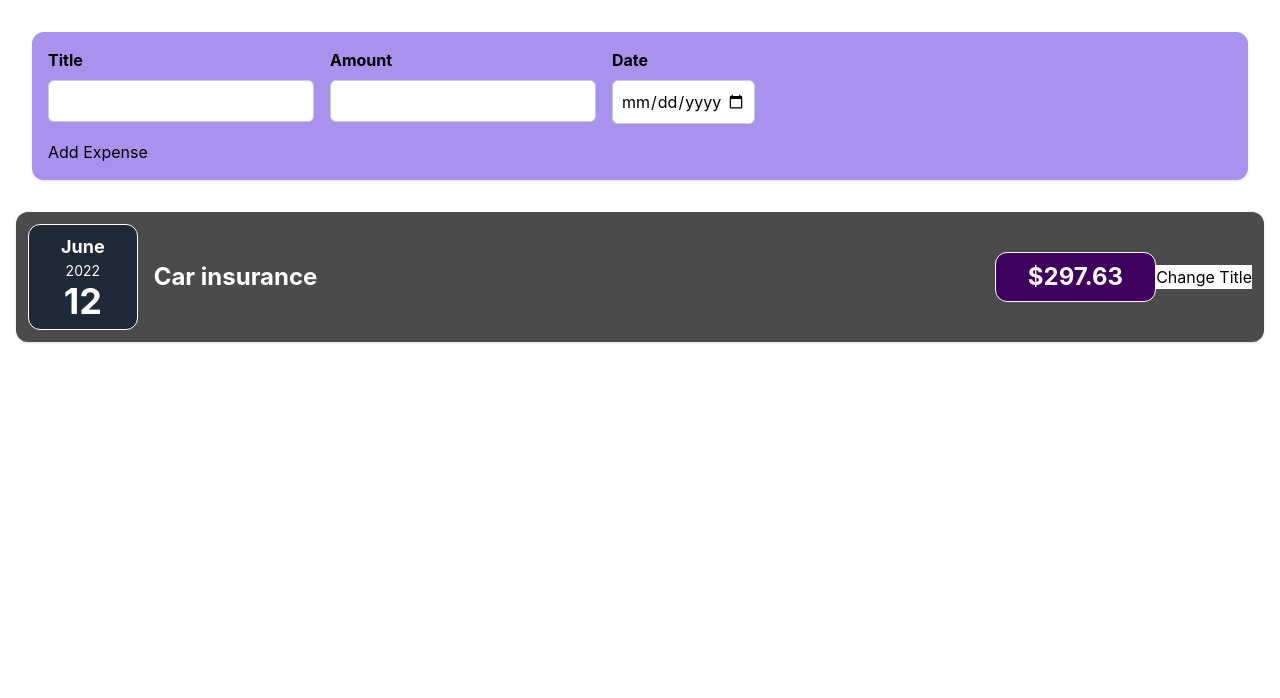
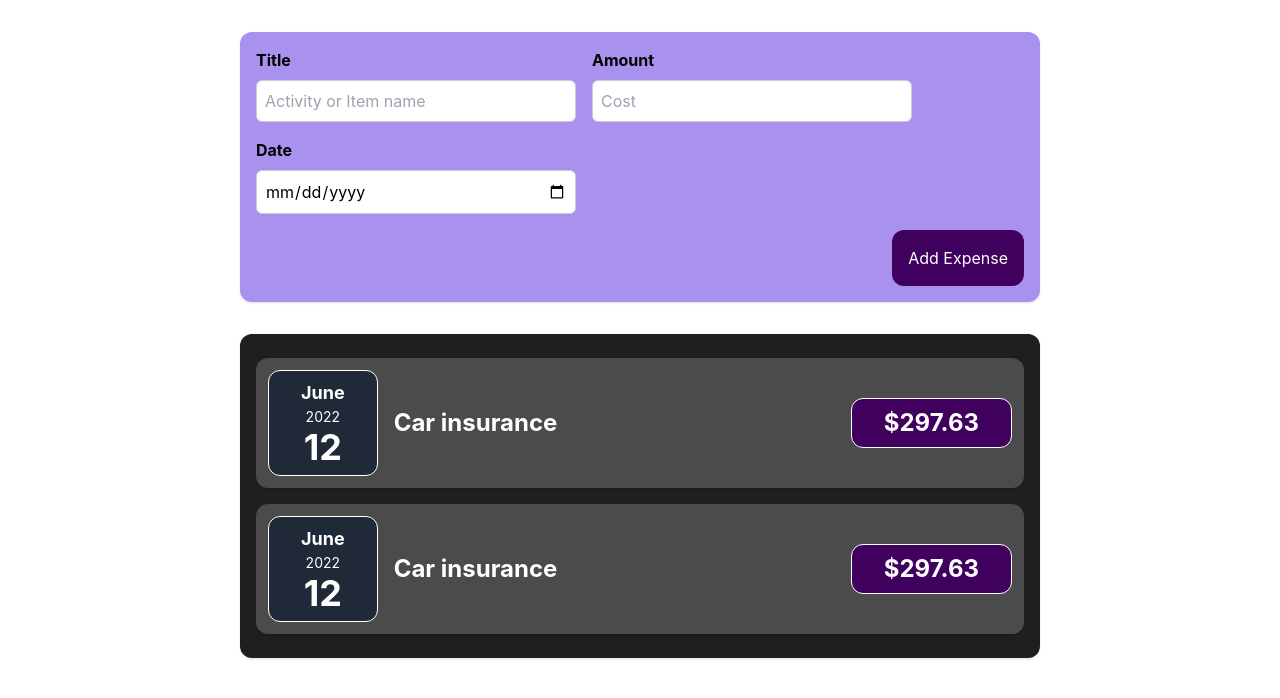
Before and after one commit to PM-Jab/react-expense-recorder, a React (Create React App) app: page / in a window 1280 px wide. Shown: the top 698 px of the page. Built offline with nearby package versions, Linux system fonts and the light colour scheme.

Commit message:
🚧 work on adding new expense

```diff
--- a/src/App.js
+++ b/src/App.js
@@ -1,10 +1,10 @@
-import ExpenseItem from "./components/expenses/ExpenseItem";
+import Expense from "./components/expenses/Expense";
 import NewExpense from "./components/newExpense/NewExpense";
 const App = () => {
   return (
     <div>
       <NewExpense />
-      <ExpenseItem
+      <Expense
         date={new Date(2022, 5, 12)}
         title="Car insurance"
         amount={297.63}
--- a/src/components/expenses/Expense.jsx
+++ b/src/components/expenses/Expense.jsx
@@ -3,5 +3,20 @@ import ExpenseItem from "./ExpenseItem";
 import Card from "../shared/Card";
 
 const Expense = (props) => {
-  return <Card className=""></Card>;
+  return (
+    <Card className="p-2 bg-expenseBg my-4 mx-auto w-[50rem] max-w-[95%]">
+      <ExpenseItem
+        title={props.title}
+        amount={props.amount}
+        date={props.date}
+      />
+      <ExpenseItem
+        title={props.title}
+        amount={props.amount}
+        date={props.date}
+      />
+    </Card>
+  );
 };
+
+export default Expense;
--- a/src/components/expenses/ExpenseItem.jsx
+++ b/src/components/expenses/ExpenseItem.jsx
@@ -5,13 +5,8 @@ import Card from "../shared/Card";
 const ExpenseItem = (props) => {
   const [title, setTitle] = useState(props.title);
 
-  const clickHandler = () => {
-    setTitle("Updated!");
-    console.log("clicked!!!");
-  };
-
   return (
-    <Card className="flex justify-between items-center shadow p-3 mx-4 my-4 rounded-xl bg-gray1">
+    <Card className="flex justify-between items-center shadow p-3 mx-2 my-4 rounded-xl bg-gray1">
       <ExpenseDate date={props.date} />
       <div className="flex flex-row items-center justify-start flex-1">
         <div className="text-2xl font-bold text-white flex-1 mx-4">{title}</div>
@@ -19,9 +14,6 @@ const ExpenseItem = (props) => {
           ${props.amount}
         </div>
       </div>
-      <button onClick={clickHandler} className="bg-white">
-        Change Title
-      </button>
     </Card>
   );
 };
--- a/src/components/newExpense/ExpenseForm.jsx
+++ b/src/components/newExpense/ExpenseForm.jsx
@@ -1,37 +1,81 @@
-import React from "react";
+import React, { useState } from "react";
 
-const ExpenseForm = () => {
+const ExpenseForm = (props) => {
+  const [newTitle, setTitle] = useState("");
+  const [newAmount, setAmount] = useState("");
+  const [newDate, setDate] = useState("");
+  const titleChangeHandler = (event) => {
+    setTitle(event.target.value);
+  };
+
+  const amountChangeHandler = (event) => {
+    setAmount(event.target.value);
+  };
+
+  const dateChangeHandler = (event) => {
+    setDate(event.target.value);
+  };
+
+  const submitHandler = (event) => {
+    event.preventDefault(); // what is do
+
+    const expenseData = {
+      title: newTitle,
+      amount: newAmount,
+      date: new Date(newDate),
+    };
+
+    props.onSaveExpenseData(expenseData);
+
+    setTitle("");
+    setAmount("");
+    setDate("");
+  };
+
   return (
-    <form>
+    <form onSubmit={submitHandler}>
       <div className="flex flex-wrap gap-4 mb-4 text-left">
         <div className="">
           <label className="font-bold mb-2 block">Title</label>
           <input
             type="text"
-            className="font-inherit p-2 rounded-md border border-solid border-white1"
+            placeholder="Activity or Item name"
+            onChange={titleChangeHandler}
+            value={newTitle}
+            className="font-inherit p-2 rounded-md border border-solid border-white1 w-[20rem] max-w-[100%]"
           />
         </div>
         <div>
           <label className="font-bold mb-2 block">Amount</label>
           <input
             type="number"
+            placeholder="Cost"
+            onChange={amountChangeHandler}
+            value={newAmount}
             min="0.01"
             step="0.01"
-            className="font-inherit p-2 rounded-md border border-solid border-white1"
+            className="font-inherit p-2 rounded-md border border-solid border-white1 w-[20rem] max-w-[100%]"
           />
         </div>
         <div>
           <label className="font-bold mb-2 block">Date</label>
           <input
             type="date"
+            onChange={dateChangeHandler}
+            value={newDate}
             min="2019-01-01"
             max="2023-12-31"
-            className="font-inherit p-2 rounded-md border border-solid border-white1"
+            className="font-inherit p-2 rounded-md border border-solid border-white1 w-[20rem] max-w-[100%]"
           />
         </div>
       </div>
-      <div className="text-left">
-        <button type="submit">Add Expense</button>
+      <div className="text-right">
+        <button
+          type="submit"
+          className="bg-purple1 text-white py-4 px-4 rounded-xl"
+        >
+          Add Expense
+        </button>
       </div>
     </form>
   );
--- a/src/components/newExpense/NewExpense.jsx
+++ b/src/components/newExpense/NewExpense.jsx
@@ -2,9 +2,17 @@ import React from "react";
 import ExpenseForm from "./ExpenseForm";
 
 const NewExpense = () => {
+  const saveExpenseDataHandler = (enteredExpenseData) => {
+    const expenseData = {
+      ...enteredExpenseData,
+      id: Math.random().toString(),
+    };
+    // console.log(expenseData);
+  };
+
   return (
-    <div className="bg-[#a892ee] p-4 my-8 mx-auto max-w-[95%] rounded-xl text-center shadow">
-      <ExpenseForm />
+    <div className="bg-[#a892ee] p-4 my-8 mx-auto w-[50rem] max-w-[95%] rounded-xl text-center shadow">
+      <ExpenseForm onSaveExpenseData={saveExpenseDataHandler} />
     </div>
   );
 };
--- a/tailwind.config.js
+++ b/tailwind.config.js
@@ -7,6 +7,7 @@ module.exports = {
         gray1: "#4b4b4b",
         purple1: "#40005d",
         white1: "#ccc",
+        expenseBg: "#1f1f1f",
       },
       numbers: {
         200: "50rem",
```
